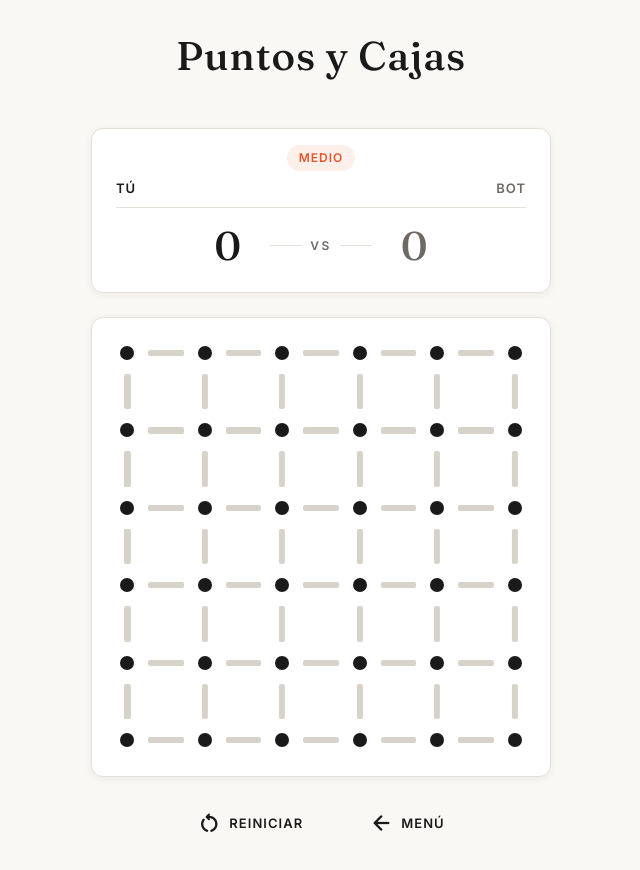
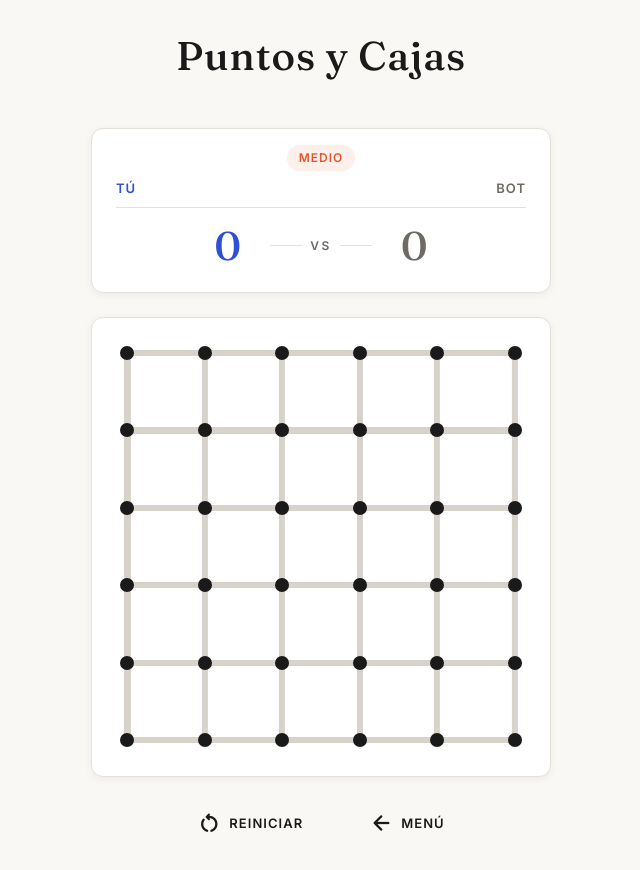
Before and after one commit to jeironpro/juego-puntos-cajas, a React (Vite) app: page / in a window 1280 px wide. Both pictures are taken after a click on the button "JUGAR". Shown: the top 870 px of the page, without its empty margins (319-959 px from the left). Built offline with nearby package versions, Linux system fonts and the light colour scheme.

Commit message:
fix/board-visuals: une las aristas a los puntos, rellena las cajas y colorea a los jugadores (#15)

```diff
--- a/src/features/board/Board.css
+++ b/src/features/board/Board.css
@@ -16,6 +16,8 @@
 }
 
 .board__dot {
+  position: relative;
+  z-index: 1;
   width: 36%;
   height: 36%;
   place-self: center;
@@ -42,17 +44,19 @@
     width 120ms ease;
 }
 
+/* La línea abarca de punto a punto: se extiende hasta el centro de los puntos
+   adyacentes (los puntos se dibujan por encima con z-index) */
 .edge-button--horizontal::before {
-  left: 4%;
-  right: 4%;
+  left: -50%;
+  right: -50%;
   top: 50%;
   height: 16%;
   transform: translateY(-50%);
 }
 
 .edge-button--vertical::before {
-  top: 4%;
-  bottom: 4%;
+  top: -50%;
+  bottom: -50%;
   left: 50%;
   width: 16%;
   transform: translateX(-50%);
@@ -90,7 +94,7 @@
   background-color: var(--color-player-2);
 }
 
-/* Cajas: relleno sutil del propietario con un pequeño margen interior */
+/* Cajas: al completarse se rellenan por completo con el color del jugador */
 .box-cell {
   position: relative;
 }
@@ -98,15 +102,14 @@
 .box-cell::before {
   content: "";
   position: absolute;
-  inset: 8%;
-  border-radius: var(--radius-sm);
+  inset: 0;
   transition: background-color 150ms ease;
 }
 
 .box-cell--player-1::before {
-  background-color: var(--color-box-fill-player-1);
+  background-color: var(--color-player-1);
 }
 
 .box-cell--player-2::before {
-  background-color: var(--color-box-fill-player-2);
+  background-color: var(--color-player-2);
 }
--- a/src/styles/tokens.css
+++ b/src/styles/tokens.css
@@ -13,21 +13,19 @@
   --color-accent-hover: #c93f1d;
   --color-accent-subtle: #fdf0eb;
 
-  /* Colores de los jugadores */
-  --color-player-1: #1a1a1a;
-  --color-player-2: #e4572e;
+  /* Colores de los jugadores: el jugador 1 es azul y el jugador 2 es rojo */
+  --color-player-1: #2e51d4;
+  --color-player-2: #d4362a;
 
   /* Estados de feedback */
   --color-success: #2e7d4f;
   --color-error: #c02f1d;
   --color-warning: #a66a13;
 
-  /* Tablero */
+  /* Tablero: las cajas completadas se rellenan con el color del jugador */
   --color-dot: #1a1a1a;
   --color-edge-empty: #d8d3ca;
   --color-edge-hover: #e4572e;
-  --color-box-fill-player-1: rgb(26 26 26 / 0.07);
-  --color-box-fill-player-2: rgb(228 87 46 / 0.12);
 
   /* Tipografía */
   --font-family-display: "Fraunces", Georgia, "Times New Roman", serif;
```
Also changed, not shown: 1 other file (tests, documents, lock files or other folders).
